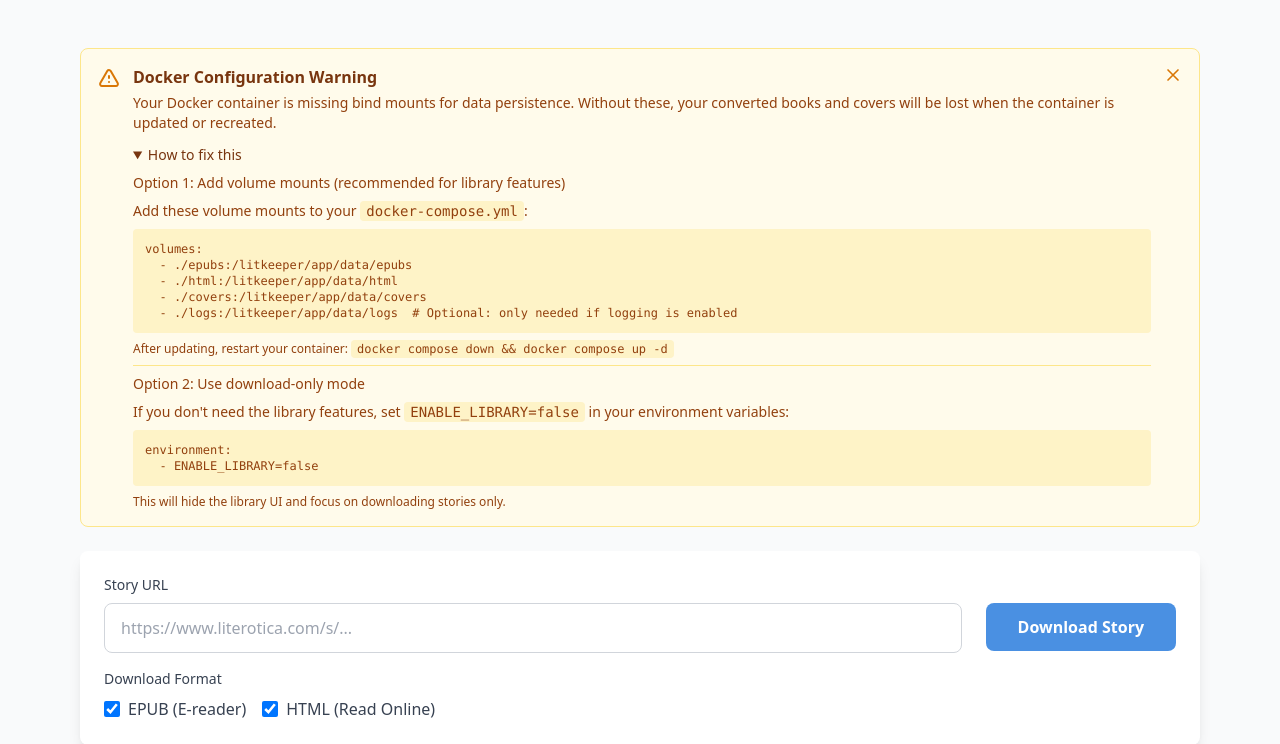
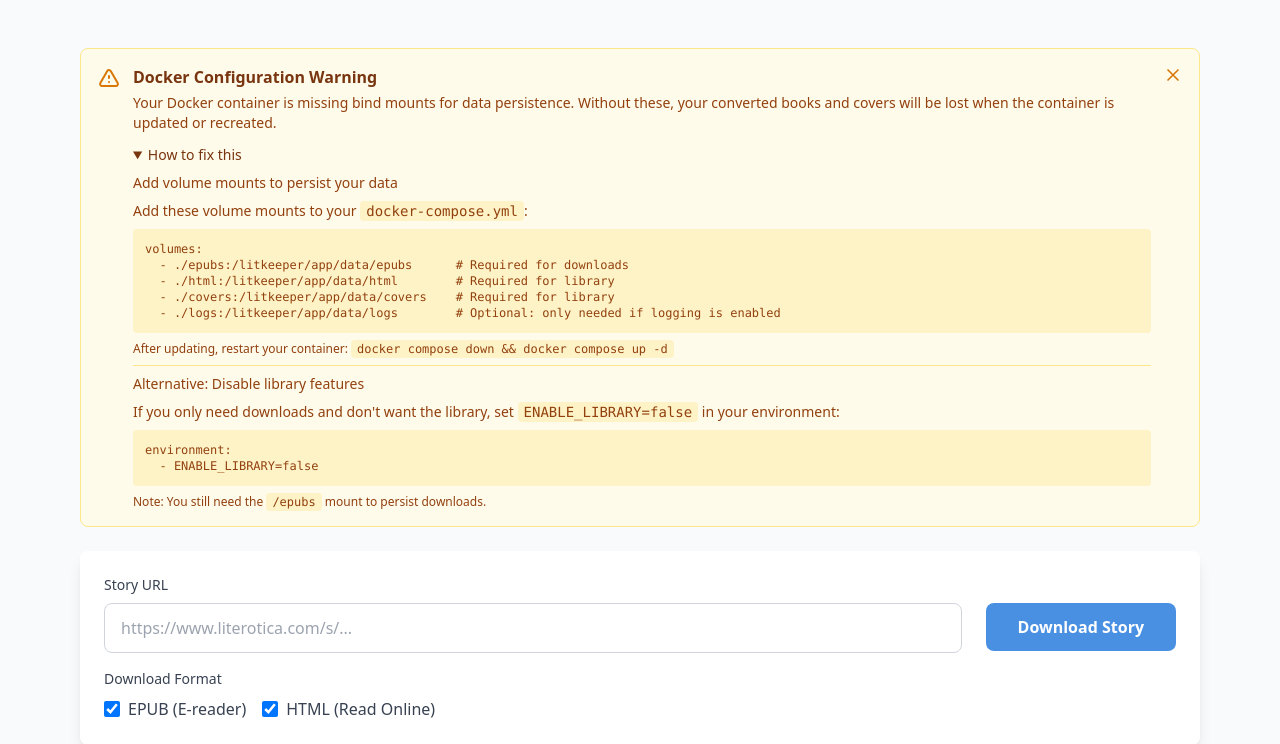
Before and after one commit to redwoodstory/LitKeeper, a Flask app: page / in a window 1280 px wide, after a click on "How to fix this". Shown: the part 116-860 px from the top of the page. Run offline with Flask 3, Linux system fonts and the light colour scheme; some libraries are stand-ins or nearby versions.

Commit message:
switch to gunicorn and bind mount check updates

```diff
--- a/app/blueprints/library/routes.py
+++ b/app/blueprints/library/routes.py
@@ -1,101 +1,16 @@
 from __future__ import annotations
 from flask import Blueprint, render_template, request, send_from_directory, jsonify, abort
 from flask.typing import ResponseReturnValue
-from app.services import download_story_and_create_files, log_error
+from app.services import download_story_and_create_files, log_error, get_library_data
 from app.services.system_checks import check_mount_warning, check_secret_key_warning
-from app.utils import get_epub_directory, get_html_directory
+from app.utils import get_html_directory
 from app.validators import StoryDownloadRequest, LibraryFilterRequest
 from pydantic import ValidationError
 import os
-from datetime import datetime
 import traceback
 import json
 
 library = Blueprint('library', __name__)
-
-def get_library_data() -> list[dict]:
-    epub_directory = get_epub_directory()
-    html_directory = get_html_directory()
-
-    os.makedirs(epub_directory, exist_ok=True)
-    os.makedirs(html_directory, exist_ok=True)
-
-    epub_files = {f.replace('.epub', ''): f for f in os.listdir(epub_directory)
-                 if f.endswith('.epub') and f != 'cover.jpg'}
-
-    story_files = {}
-    for f in os.listdir(html_directory):
-        if f.endswith('.json'):
-            title = f.replace('.json', '')
-            story_files[title] = f
-        elif f.endswith('.html'):
-            title = f.replace('.html', '')
-            if title not in story_files:
-                story_files[title] = f
-
-    all_titles = set(epub_files.keys()) | set(story_files.keys())
-    stories = []
-
-    for filename_base in sorted(all_titles):
-        story = {"formats": [], "filename_base": filename_base}
-
-        display_title = filename_base
-        author = None
-        category = None
-        tags = []
-        cover = None
-
-        if filename_base in story_files and story_files[filename_base].endswith('.json'):
-            try:
-                json_path = os.path.join(html_directory, story_files[filename_base])
-                with open(json_path, 'r', encoding='utf-8') as f:
-                    story_data = json.load(f)
-                    display_title = story_data.get('title', filename_base)
-                    author = story_data.get('author')
-                    category = story_data.get('category')
-                    tags = story_data.get('tags', [])
-                    cover = story_data.get('cover')
-                    source_url = story_data.get('source_url')
-                    author_url = story_data.get('author_url')
-            except:
-                pass
-
-        story["title"] = display_title
-        if author:
-            story["author"] = author
-        if category:
-            story["category"] = category
-        if tags:
-            story["tags"] = tags
-        if cover:
-            story["cover"] = cover
-        if 'source_url' in locals() and source_url:
-            story["source_url"] = source_url
-        if 'author_url' in locals() and author_url:
-            story["author_url"] = author_url
-
-        if filename_base in epub_files:
-            epub_path = os.path.join(epub_directory, epub_files[filename_base])
-            story["formats"].append("epub")
-            story["epub_file"] = epub_files[filename_base]
-            story["created_at"] = datetime.fromtimestamp(
-                os.path.getmtime(epub_path)
-            ).isoformat()
-            story["size"] = os.path.getsize(epub_path)
-
-        if filename_base in story_files:
-            story_path = os.path.join(html_directory, story_files[filename_base])
-            story["formats"].append("html")
-            story["html_file"] = filename_base + ".html"
-            if "created_at" not in story:
-                story["created_at"] = datetime.fromtimestamp(
-                    os.path.getmtime(story_path)
-                ).isoformat()
-
-        stories.append(story)
-
-    stories.sort(key=lambda x: x.get("created_at", ""), reverse=True)
-    return stories
 
 @library.route("/", methods=["GET", "POST"])
 def index() -> ResponseReturnValue:
--- a/app/services/__init__.py
+++ b/app/services/__init__.py
@@ -8,6 +8,7 @@ from .html_generator import create_html_file
 from .cover_generator import generate_cover_image, extract_cover_from_epub
 from .file_operations import copy_to_secondary_output
 from .story_processor import download_story_and_create_files, StoryProcessingResult
+from .library import get_library_data
 
 __all__ = [
     'log_action',
@@ -28,4 +29,5 @@ __all__ = [
     'copy_to_secondary_output',
     'download_story_and_create_files',
     'StoryProcessingResult',
+    'get_library_data',
 ]
--- a/app/services/system_checks.py
+++ b/app/services/system_checks.py
@@ -10,25 +10,31 @@ def check_mount_warning() -> dict[str, bool]:
     """
     Check if critical data directories have proper bind mounts.
     Uses marker files to detect if directories are persisted across container restarts.
-    Returns dict with warning status and missing mounts.
+    Returns dict with warning status, missing mounts, and whether library is enabled.
     """
     if not is_running_in_docker():
-        return {"show_warning": False, "missing_mounts": []}
+        return {"show_warning": False, "missing_mounts": [], "epubs_only": False}
 
     enable_library = os.getenv('ENABLE_LIBRARY', 'true').lower() == 'true'
-    if not enable_library:
-        return {"show_warning": False, "missing_mounts": []}
+    data_dir = Path(__file__).parent.parent / "data"
 
-    data_dir = Path(__file__).parent.parent / "data"
-    critical_dirs = {
+    required_dirs = {
         "epubs": data_dir / "epubs",
+    }
+
+    library_dirs = {
         "html": data_dir / "html",
         "covers": data_dir / "covers"
     }
 
+    if enable_library:
+        dirs_to_check = {**required_dirs, **library_dirs}
+    else:
+        dirs_to_check = required_dirs
+
     missing_mounts = []
 
-    for name, dir_path in critical_dirs.items():
+    for name, dir_path in dirs_to_check.items():
         marker_file = dir_path / ".mount_marker"
 
         if not dir_path.exists():
@@ -45,9 +51,12 @@ def check_mount_warning() -> dict[str, bool]:
             except (OSError, PermissionError):
                 missing_mounts.append(name)
 
+    epubs_only = missing_mounts == ["epubs"]
+
     return {
         "show_warning": len(missing_mounts) > 0,
-        "missing_mounts": missing_mounts
+        "missing_mounts": missing_mounts,
+        "epubs_only": epubs_only
     }
 
 def check_secret_key_warning() -> bool:
--- a/app/templates/index.html
+++ b/app/templates/index.html
@@ -174,33 +174,5 @@
   </div>
   {% endif %}
 </div>
-
-<div class="grid md:grid-cols-2 gap-6 mt-6">
-{% else %}
-<div class="grid md:grid-cols-2 gap-6">
-  <div class="card">
-    <div class="flex items-center justify-between mb-4">
-      <h2 class="text-xl font-bold text-gray-800 dark:text-white">Service Worker Status</h2>
-      <button id="forceUpdate" class="px-3 py-1 text-sm bg-red-500 hover:bg-red-600 text-white rounded transition-colors">
-        Force Update
-      </button>
-    </div>
-    <div id="swStatus" class="space-y-2 text-sm">
-      <p class="text-gray-600 dark:text-gray-400">Checking service worker...</p>
-    </div>
-  </div>
-
-  <div class="card">
-    <div class="flex items-center justify-between mb-4">
-      <h2 class="text-xl font-bold text-gray-800 dark:text-white">Storage Info</h2>
-      <button id="refreshStorage" class="px-3 py-1 text-sm bg-gray-200 dark:bg-gray-700 hover:bg-gray-300 dark:hover:bg-gray-600 rounded transition-colors">
-        Refresh
-      </button>
-    </div>
-    <div id="storageInfo" class="space-y-2 text-sm">
-      <p class="text-gray-600 dark:text-gray-400">Loading storage information...</p>
-    </div>
-  </div>
-</div>
 {% endif %}
 {% endblock %}
--- a/app/templates/layouts/dashboard.html
+++ b/app/templates/layouts/dashboard.html
@@ -33,28 +33,42 @@
         <h3 class="font-semibold text-amber-900 dark:text-amber-200 mb-1">
           Docker Configuration Warning
         </h3>
+        {% if mount_warning.epubs_only %}
+        <p class="text-sm text-amber-800 dark:text-amber-300 mb-3">
+          Your Docker container is missing the <code class="bg-amber-100 dark:bg-amber-900/40 px-1.5 py-0.5 rounded">/epubs</code> bind mount. Without this, your downloaded EPUB files will be lost when the container is updated or recreated.
+        </p>
+        {% else %}
         <p class="text-sm text-amber-800 dark:text-amber-300 mb-3">
           Your Docker container is missing bind mounts for data persistence. Without these, your converted books and covers will be lost when the container is updated or recreated.
         </p>
+        {% endif %}
         <details class="text-sm text-amber-900 dark:text-amber-200">
           <summary class="cursor-pointer font-medium hover:text-amber-700 dark:hover:text-amber-100">
             How to fix this
           </summary>
           <div class="mt-2 space-y-2 text-amber-800 dark:text-amber-300">
-            <p class="font-medium">Option 1: Add volume mounts (recommended for library features)</p>
+            {% if mount_warning.epubs_only %}
+            <p class="font-medium">Add the /epubs volume mount (required)</p>
+            <p>Add this volume mount to your <code class="bg-amber-100 dark:bg-amber-900/40 px-1.5 py-0.5 rounded">docker-compose.yml</code>:</p>
+            <pre class="bg-amber-100 dark:bg-amber-900/40 p-3 rounded text-xs overflow-x-auto">volumes:
+  - ./epubs:/litkeeper/app/data/epubs</pre>
+            <p class="text-xs">After updating, restart your container: <code class="bg-amber-100 dark:bg-amber-900/40 px-1.5 py-0.5 rounded">docker compose down && docker compose up -d</code></p>
+            {% else %}
+            <p class="font-medium">Add volume mounts to persist your data</p>
             <p>Add these volume mounts to your <code class="bg-amber-100 dark:bg-amber-900/40 px-1.5 py-0.5 rounded">docker-compose.yml</code>:</p>
             <pre class="bg-amber-100 dark:bg-amber-900/40 p-3 rounded text-xs overflow-x-auto">volumes:
-  - ./epubs:/litkeeper/app/data/epubs
-  - ./html:/litkeeper/app/data/html
-  - ./covers:/litkeeper/app/data/covers
-  - ./logs:/litkeeper/app/data/logs  # Optional: only needed if logging is enabled</pre>
+  - ./epubs:/litkeeper/app/data/epubs      # Required for downloads
+  - ./html:/litkeeper/app/data/html        # Required for library
+  - ./covers:/litkeeper/app/data/covers    # Required for library
+  - ./logs:/litkeeper/app/data/logs        # Optional: only needed if logging is enabled</pre>
             <p class="text-xs">After updating, restart your container: <code class="bg-amber-100 dark:bg-amber-900/40 px-1.5 py-0.5 rounded">docker compose down && docker compose up -d</code></p>
             <hr class="border-amber-200 dark:border-amber-800 my-3">
-            <p class="font-medium">Option 2: Use download-only mode</p>
-            <p>If you don't need the library features, set <code class="bg-amber-100 dark:bg-amber-900/40 px-1.5 py-0.5 rounded">ENABLE_LIBRARY=false</code> in your environment variables:</p>
+            <p class="font-medium">Alternative: Disable library features</p>
+            <p>If you only need downloads and don't want the library, set <code class="bg-amber-100 dark:bg-amber-900/40 px-1.5 py-0.5 rounded">ENABLE_LIBRARY=false</code> in your environment:</p>
             <pre class="bg-amber-100 dark:bg-amber-900/40 p-3 rounded text-xs overflow-x-auto">environment:
   - ENABLE_LIBRARY=false</pre>
-            <p class="text-xs">This will hide the library UI and focus on downloading stories only.</p>
+            <p class="text-xs">Note: You still need the <code class="bg-amber-100 dark:bg-amber-900/40 px-1.5 py-0.5 rounded">/epubs</code> mount to persist downloads.</p>
+            {% endif %}
           </div>
         </details>
       </div>
```
Also changed, not shown: app/blueprints/api/routes.py (+1 -85 lines), app/services/library.py (added, +89 -0 lines), gunicorn.conf.py (added, +15 -0 lines), gunicorn.docker.conf.py (added, +16 -0 lines), 3 other files.
